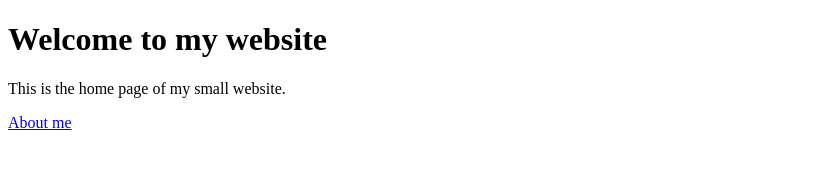
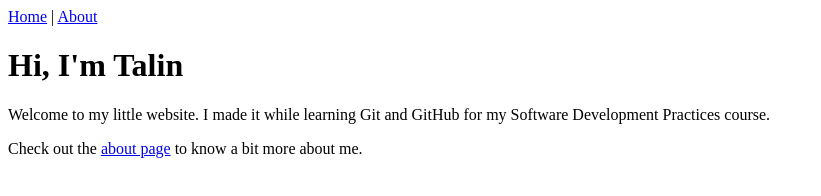
Before and after one commit to Talin12/sdp-git-assignment, a plain HTML site: page index.html in a window 1280 px wide. Shown: the whole page, without its empty margins (0-821 px from the left). Drawn offline with Linux system fonts and the light colour scheme.

Commit message:
Update home page intro and add nav links

```diff
--- a/index.html
+++ b/index.html
@@ -6,8 +6,13 @@
     <title>Home | Talin Daga</title>
 </head>
 <body>
-    <h1>Welcome to my website</h1>
-    <p>This is the home page of my small website.</p>
-    <a href="about.html">About me</a>
+    <nav>
+        <a href="index.html">Home</a> |
+        <a href="about.html">About</a>
+    </nav>
+
+    <h1>Hi, I'm Talin</h1>
+    <p>Welcome to my little website. I made it while learning Git and GitHub for my Software Development Practices course.</p>
+    <p>Check out the <a href="about.html">about page</a> to know a bit more about me.</p>
 </body>
 </html>
```
